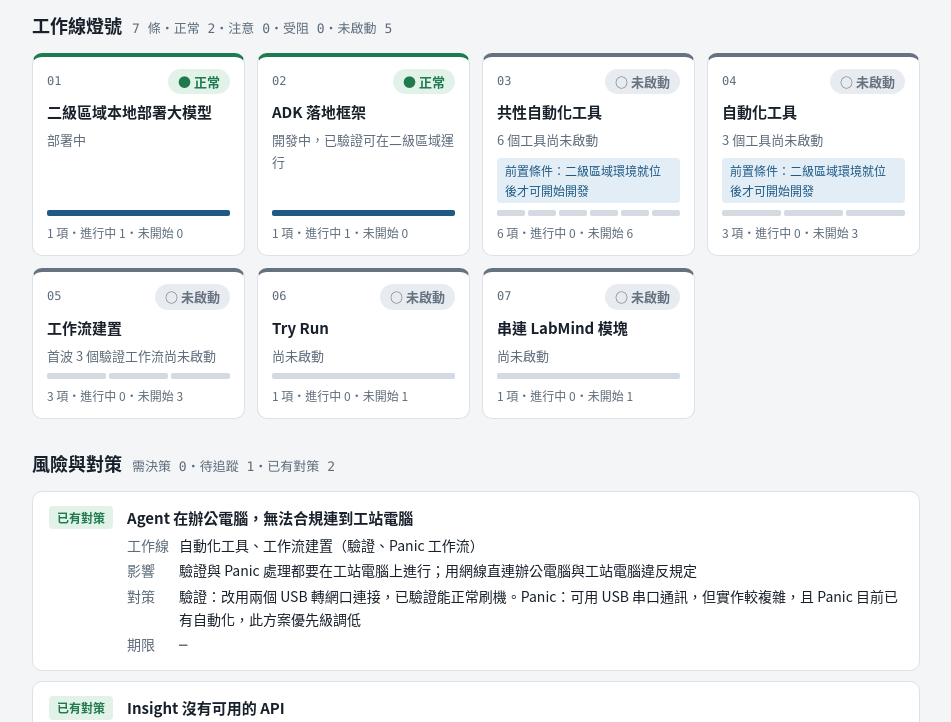
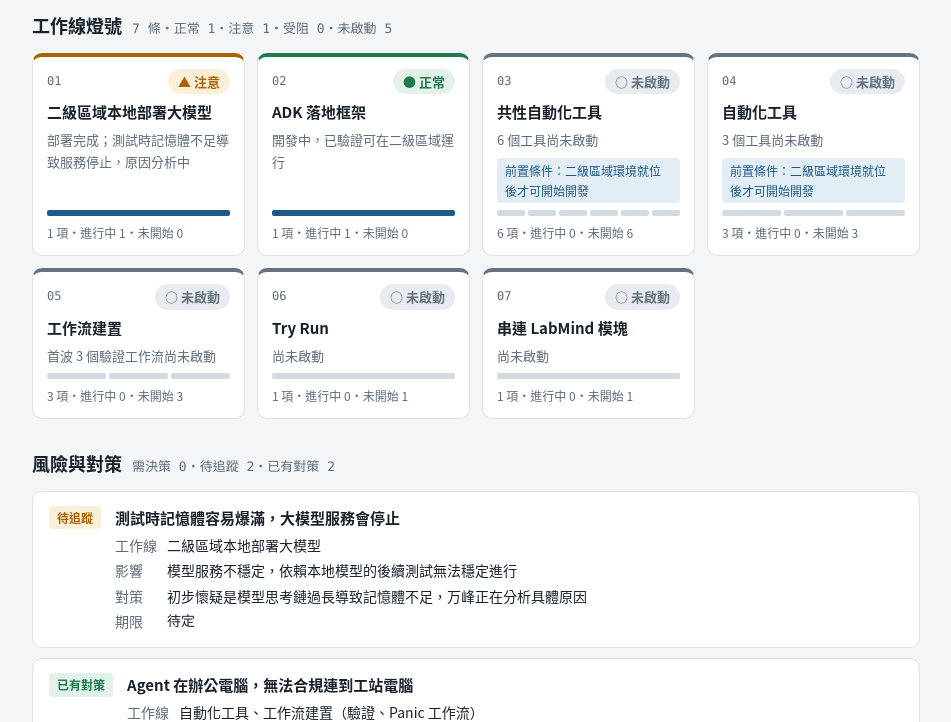
Before and after one commit to mingming2-alya/lab-collab-mate-progress-dashboard, a plain HTML site: page public/index.html in a window 1280 px wide. Shown: the part 114-836 px from the top of the page, without its empty margins (164-1115 px from the left). Drawn offline with Linux system fonts and the light colour scheme.

Commit message:
Add 2026-10-30 daily report
Co-Authored-By: Claude Opus 5.5 <noreply@anthropic.com>
Claude-Session: https://claude.ai/code/session_01HY2PenuHmun1SthyEjRHXK

```diff
--- a/public/index.html
+++ b/public/index.html
@@ -169,6 +169,59 @@ const SCOPE = [
    item.step：0＝未開始；k＝正在第 k 個階段（從 1 起算）；stages.length+1＝全部完成 */
 const REPORTS = [
   {
+    date:"2026-10-30",
+    projects:[
+      {name:"二級區域本地部署大模型", status:"yellow", note:"部署完成；測試時記憶體不足導致服務停止，原因分析中",
+       items:[{name:"本地部署大模型", owner:"Gary、万峰", state:"doing", label:"部署完成・問題分析中"}]},
+      {name:"ADK 落地框架", status:"green", note:"開發中，已驗證可在二級區域運行",
+       items:[{name:"ADK 落地框架", owner:"Simon、Gary", state:"doing", label:"開發中"}]},
+      {name:"共性自動化工具", status:"idle", note:"6 個工具尚未啟動", prereq:"二級區域環境就位後才可開始開發",
+       stages:["開發測試","用戶驗收","打包成 MCP 格式"],
+       items:[
+         {name:"郵箱", owner:"万峰", state:"todo", label:"未開始", step:0},
+         {name:"雷達", owner:"熙宁", state:"todo", label:"未開始", step:0},
+         {name:"刷機", owner:"Simon、Gary", state:"todo", label:"未開始", step:0},
+         {name:"Panic", owner:"Simon、Gary", state:"todo", label:"未開始", step:0},
+         {name:"Insight", owner:"景棠", state:"todo", label:"未開始", step:0},
+         {name:"收集 log", owner:"景棠", state:"todo", label:"未開始", step:0}]},
+      {name:"自動化工具", status:"idle", note:"3 個工具尚未啟動", prereq:"二級區域環境就位後才可開始開發",
+       stages:["開發測試","用戶驗收","打包成 MCP 格式"],
+       items:[
+         {name:"Bundle 驗證", owner:"Simon、Gary", state:"todo", label:"未開始", step:0},
+         {name:"EFI 驗證", owner:"熙宁", state:"todo", label:"未開始", step:0},
+         {name:"proxima 驗證", owner:"景棠", state:"todo", label:"未開始", step:0}]},
+      {name:"工作流建置", status:"idle", note:"首波 3 個驗證工作流尚未啟動",
+       stages:["節點串連","測試調整","用戶驗收","打包成 A2A 接口"],
+       items:[
+         {name:"Bundle 驗證工作流", owner:"—", state:"todo", label:"未開始", step:0},
+         {name:"EFI 驗證工作流", owner:"—", state:"todo", label:"未開始", step:0},
+         {name:"proxima 驗證工作流", owner:"—", state:"todo", label:"未開始", step:0}]},
+      {name:"Try Run", status:"idle", note:"尚未啟動",
+       items:[{name:"Try Run", owner:"—", state:"todo", label:"未開始"}]},
+      {name:"串連 LabMind 模塊", status:"idle", note:"尚未啟動",
+       stages:["工作流調整","測試適配","用戶驗收"],
+       items:[{name:"串連 LabMind 模塊", owner:"—", state:"todo", label:"未開始", step:0}]}
+    ],
+    wins:[
+      {what:"二級區域本地大模型部署完成", who:"Gary、万峰"}
+    ],
+    risks:[
+      {type:"risk", project:"二級區域本地部署大模型", title:"測試時記憶體容易爆滿，大模型服務會停止",
+       impact:"模型服務不穩定，依賴本地模型的後續測試無法穩定進行",
+       ask:"初步懷疑是模型思考鏈過長導致記憶體不足，万峰正在分析具體原因", due:"待定"},
+      {type:"handled", project:"自動化工具、工作流建置（驗證、Panic 工作流）", title:"Agent 在辦公電腦，無法合規連到工站電腦",
+       impact:"驗證與 Panic 處理都要在工站電腦上進行；用網線直連辦公電腦與工站電腦違反規定",
+       ask:"驗證：改用兩個 USB 轉網口連接，已驗證能正常刷機。Panic：可用 USB 串口通訊，但實作較複雜，且 Panic 目前已有自動化，此方案優先級調低", due:"—"},
+      {type:"handled", project:"共性自動化工具（Insight）", title:"Insight 沒有可用的 API",
+       impact:"Insight 是 FA 工作流中唯一能下載 log 的系統（登入、查詢機台測試記錄、下載測試 log、篩選統計）",
+       ask:"景棠研究以爬蟲取得 API。此項屬 FA 工作流，優先級調低，先做驗證與 Panic", due:"—"},
+      {type:"risk", project:"串連 LabMind 模塊", title:"各工作流的 Agent 只能做簡單問答",
+       impact:"沒有算力支援工作流的進展分析與 debug",
+       ask:"需先了解 LabMind 是否有這項需求", due:"待定"}
+    ]
+  }
+,
+  {
     date:"2026-10-29",
     projects:[
       {name:"二級區域本地部署大模型", status:"green", note:"部署中",
```
